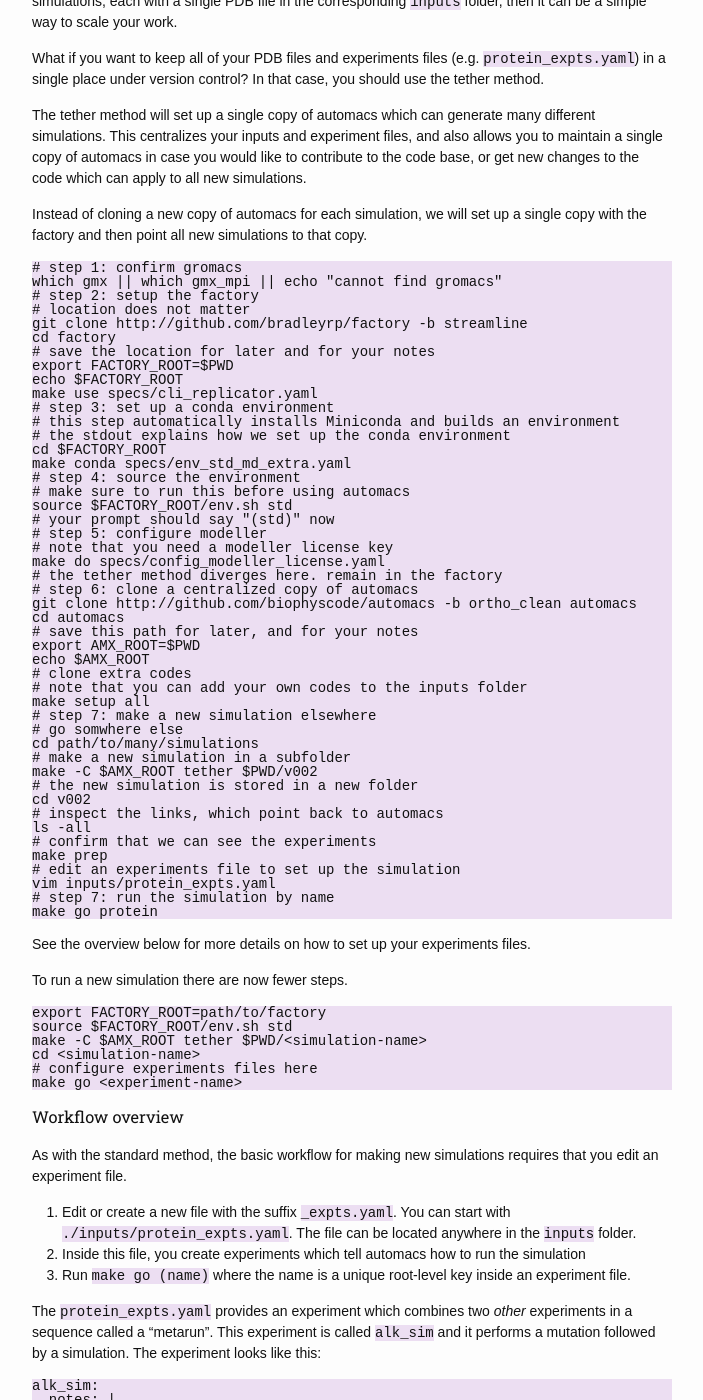
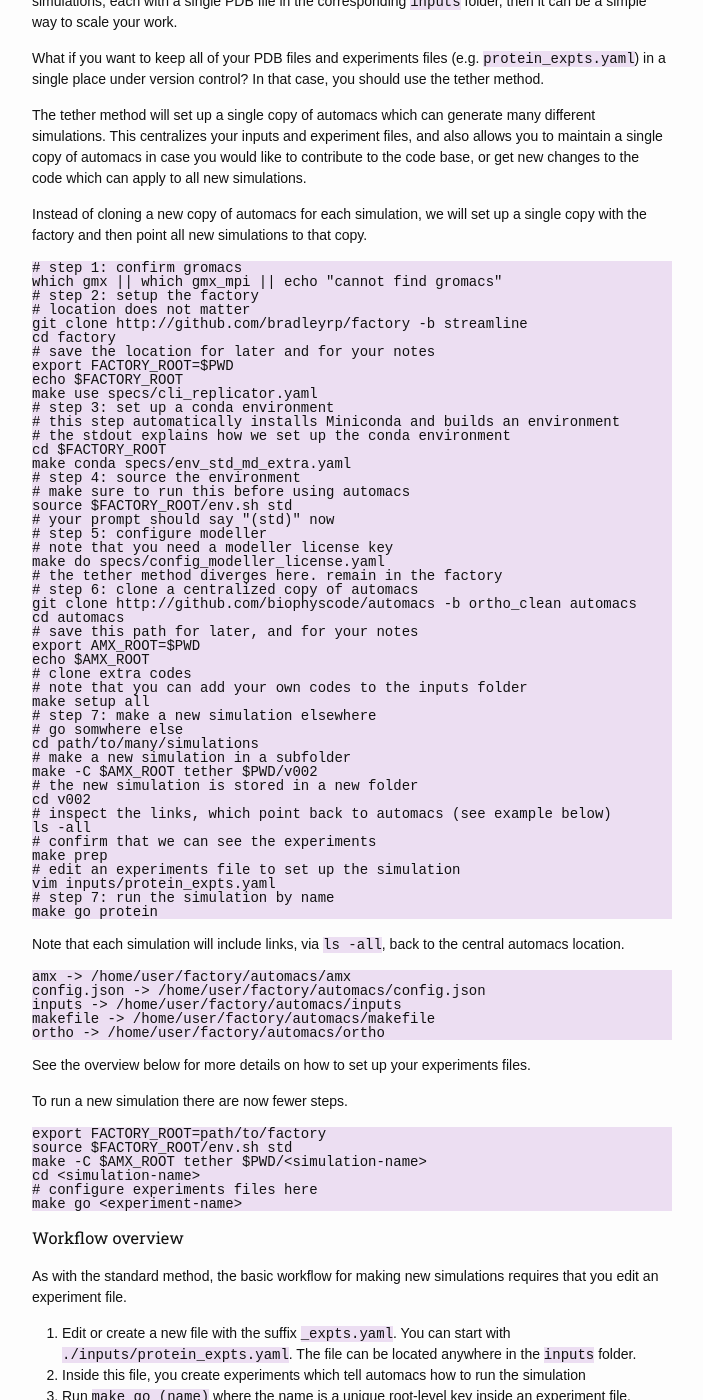
Before and after one commit to biophyscode/biophyscode.github.io, a Jekyll site: the page built from latest.md, in a window 1280 px wide and 1400 px high, scrolled down 2079 px. Shown: the whole window, without its empty margins (288-991 px from the left). Built offline with Jekyll 4.4.1, drawn with Linux system fonts in a browser that asks for light colours.

Commit message:
added link example for tether

```diff
--- a/latest.md
+++ b/latest.md
@@ -92,6 +92,8 @@ make go <experiment-name>
 
 [//]: # tested above on heartland on 2020.04.22 with: source ~/factory/env.sh spack && source $(spack location -i gromacs@2019.3)/bin/GMXRC.bash
 
+[//]: # note that you cannot use the
+
 
 The procedure above will generate log files and a summary of the commands it ran found in the `s01-protein/s01-protein.log`. We recommend running the simulation in a screen or on a scheduler if you are using a shared machine.
 
@@ -151,7 +153,7 @@ cd path/to/many/simulations
 make -C $AMX_ROOT tether $PWD/v002
 # the new simulation is stored in a new folder
 cd v002
-# inspect the links, which point back to automacs
+# inspect the links, which point back to automacs (see example below)
 ls -all
 # confirm that we can see the experiments
 make prep
@@ -161,7 +163,19 @@ vim inputs/protein_expts.yaml
 make go protein
 ~~~
 
-[//]: # tested above on heartland on 2020.04.22 with: source ~/factory/env.sh spack && source $(spack location -i gromacs@2019.3)/bin/GMXRC.bash
+Note that each simulation will include links, via `ls -all`, back to the central automacs location.
+
+~~~
+amx -> /home/user/factory/automacs/amx
+config.json -> /home/user/factory/automacs/config.json
+inputs -> /home/user/factory/automacs/inputs
+makefile -> /home/user/factory/automacs/makefile
+ortho -> /home/user/factory/automacs/ortho
+~~~
+
+[//]: # tested above on heartland on 2020.04.22 with: source ~/work/factory/env.sh spack && source $(spack location -i gromacs@2019.3)/bin/GMXRC.bash
+
+[//]: # !!! the `make setup all` step above fails silently without gromacs
 
 See the overview below for more details on how to set up your experiments files.
 
```
